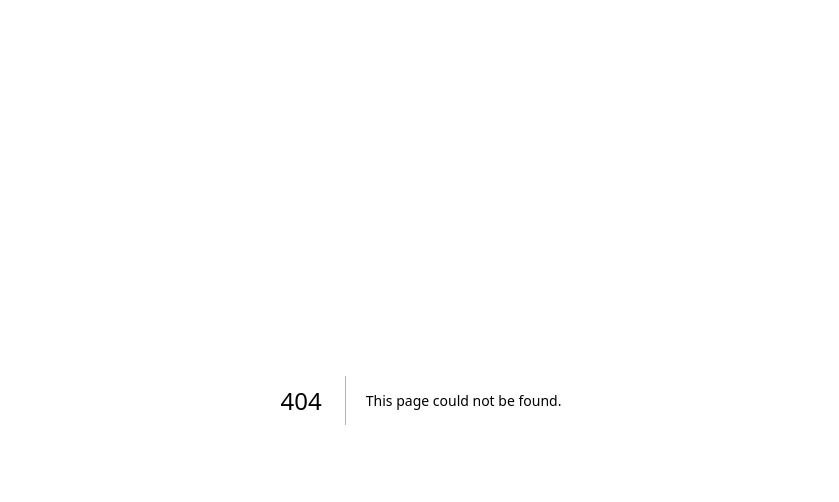
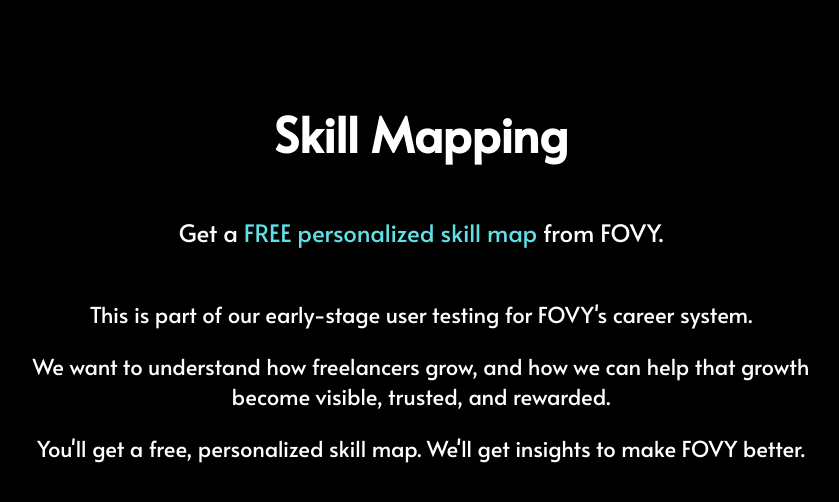
Before and after one commit to FOVY-Colelpis/fovy-frontend, a Next.js app: page /freelancer in a window 1280 px wide. Before the commit this address had no page. Shown: the top 502 px of the page, without its empty margins (219-1058 px from the left). Built offline with nearby package versions, Linux system fonts and the light colour scheme.

Commit message:
Add freelancer page

```diff
--- /dev/null
+++ b/src/app/freelancer/page.tsx
@@ -0,0 +1,5 @@
+import FreelancerSection from '../../components/FreelancerSection';
+
+export default function FreelancerPage() {
+  return <FreelancerSection />;
+}
--- a/src/components/CTASection.tsx
+++ b/src/components/CTASection.tsx
@@ -21,7 +21,11 @@
               height={300}
               className="my-[30px] w-auto h-[300px] lg:h-[400px] object-contain"
             />
-            <button className="bg-gradient-to-r from-[#CBFCFB] to-[#B5D2FF] rounded-full py-[10px] my-[50px] text-black font-bold text-[40px] w-[450px] cursor-pointer" style={{border: 'none', outline: 'none'}}>
+            <button
+              onClick={() => router.push('/freelancer')}
+              className="bg-gradient-to-r from-[#CBFCFB] to-[#B5D2FF] rounded-full py-[10px] my-[50px] text-black font-bold text-[40px] w-[450px] hover:opacity-80 hover:scale-105 transition-all duration-300 cursor-pointer"
+              style={{border: 'none', outline: 'none'}}
+            >
               I'm a freelancer
             </button>
             <p className="text-[white] text-[40px] mt-[0px] mb-[60px]">
@@ -40,7 +44,7 @@
             />
             <button
               onClick={() => router.push('/hiring')}
-              className="bg-gradient-to-r from-[#F4EDFE] to-[#C5CBFF] rounded-full py-[10px] my-[50px] text-black font-bold text-[40px] w-[450px] hover:opacity-90 transition-opacity duration-300 cursor-pointer"
+              className="bg-gradient-to-r from-[#F4EDFE] to-[#C5CBFF] rounded-full py-[10px] my-[50px] text-black font-bold text-[40px] w-[450px] hover:opacity-80 hover:scale-105 transition-all duration-300 cursor-pointer"
               style={{border: 'none', outline: 'none'}}
             >
               I'm hiring
--- /dev/null
+++ b/src/components/FreelancerSection.tsx
@@ -0,0 +1,30 @@
+'use client';
+
+export default function FreelancerSection() {
+  return (
+    <section className="bg-[black] text-[white] min-h-screen flex flex-col items-center relative px-8">
+      {/* Content */}
+      <div className="relative text-center z-10 max-w-4xl">
+        <h2 className="text-[48px] font-medium mt-[100px]">
+          Skill Mapping
+        </h2>
+
+        <p className="text-[24px] my-[50px]">
+          Get a <span className="text-[#5DE1E6]">FREE personalized skill map</span> from FOVY.
+        </p>
+
+        <div className="text-[22px] leading-relaxed space-y-6 text-center max-w-[800px]">
+          <p>
+            This is part of our early-stage user testing for FOVY's career system.
+          </p>
+          <p>
+            We want to understand how freelancers grow, and how we can help that growth become visible, trusted, and rewarded.
+          </p>
+          <p>
+            You'll get a free, personalized skill map. We'll get insights to make FOVY better.
+          </p>
+        </div>
+      </div>
+    </section>
+  );
+}
--- a/src/components/HeroSection.tsx
+++ b/src/components/HeroSection.tsx
@@ -60,7 +60,7 @@
             href="https://www.surveycake.com/s/VG6XM"
             target="_blank"
             rel="noopener noreferrer"
-            className="inline-flex items-center gap-[3] bg-[#004AAD] text-[white] px-[15] py-[6] rounded-full text-[30px] lg:text-[40px] font-semibold hover:bg-[#2d4bd8] transition-colors duration-300 shadow-lg"
+            className="inline-flex items-center gap-[3] bg-[#004AAD] text-[white] px-[15] py-[6] rounded-full text-[30px] lg:text-[40px] font-semibold hover:bg-[#2d4bd8] hover:opacity-80 hover:scale-105 transition-colors duration-300 shadow-lg"
           >
             Try it for FREE
             <svg
```
